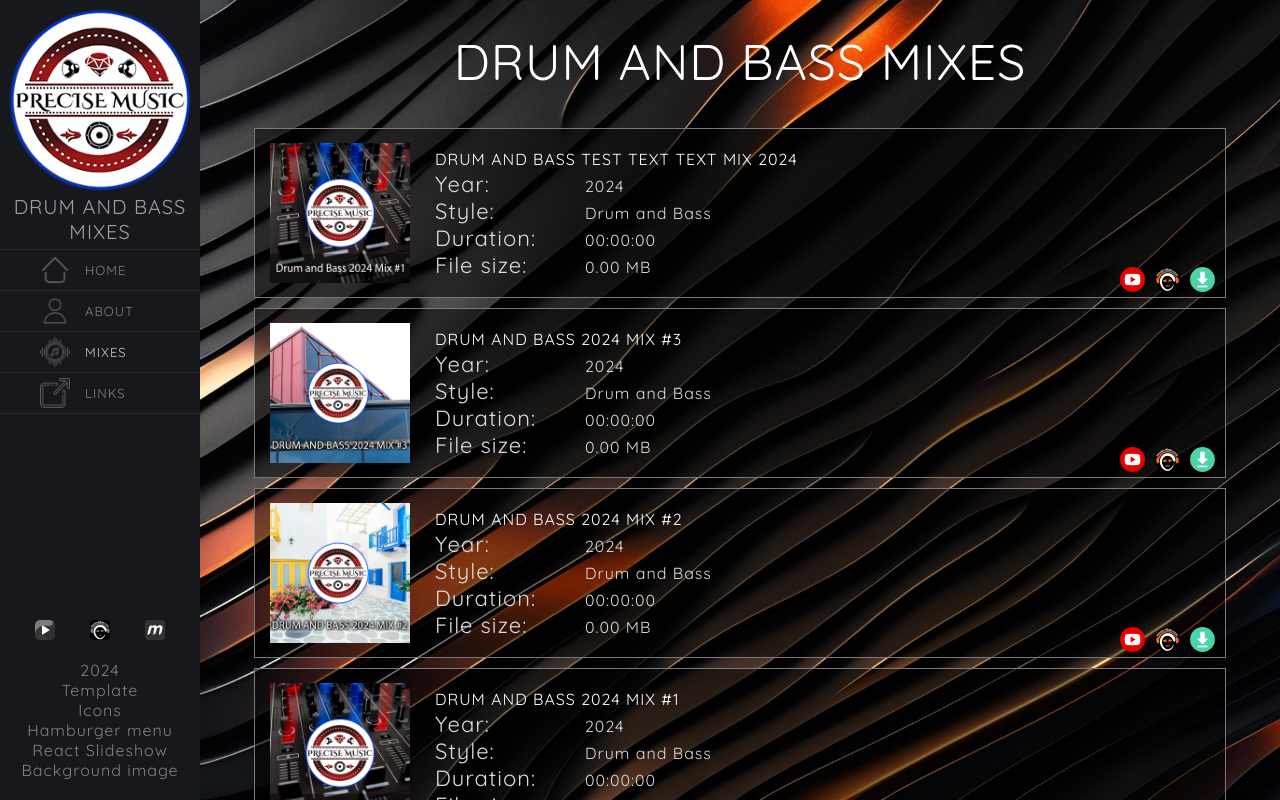
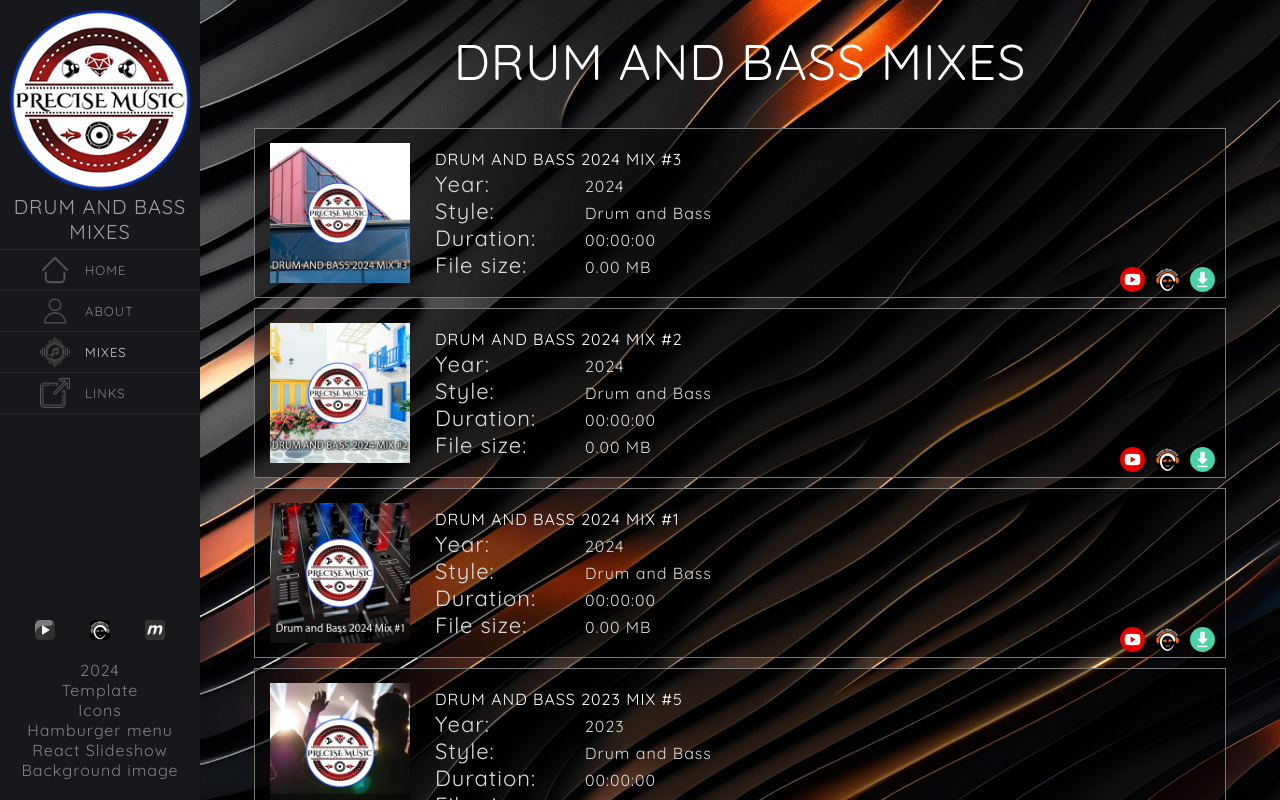
Before and after one commit to matejvalocky/precise-music-react, a React (Create React App) app: page /mixes in a window 1280 px wide. Built offline with nearby package versions, Linux system fonts and the light colour scheme.

Commit message:
zmazanie prvého testovacieho objektu v poli v list.js

```diff
--- a/src/components/list.js
+++ b/src/components/list.js
@@ -1,19 +1,11 @@
 const list = [
   {
-      id: 39,
+    id: 38,
     year: 2024,
-      url:"",
+    url: "https://drive.google.com/file/d/1e5DlYqGKfQPwrcv8Nrm9aNUo_j2F74KO/view?usp=drive_link",
     author: "Precise Music",
-      title: "Drum and Bass TEST text text Mix 2024",
-      cover: require("./images/covers/2024-01-mix.jpg") ,
-      // tracks:   `<div class='track'>
-      //             <div class='trackNumber'>000</div>
-      //             <div class='trackSeparator'>|</div>
-      //             <div class='trackArtist'>Track Artist</div>
-      //             <div class='trackDash'>-</div>
-      //             <div class='trackName'>Track Name</div>
-      //         </div>`,
-
+    title: "Drum and Bass 2024 Mix #3",
+    cover: require("./images/covers/2024-03-mix.jpg"),
     tracks: `<div class='track'><div class='trackNumber'>001</div><div class='trackSeparator'>|</div><div class='trackArtist'>Edit </div><div class='trackDash'>-</div><div class='trackName'> A Whole Thang</div></div>
             <div class='track'><div class='trackNumber'>002</div><div class='trackSeparator'>|</div><div class='trackArtist'>dotdash </div><div class='trackDash'>-</div><div class='trackName'> Other Side</div></div>
             <div class='track'><div class='trackNumber'>003</div><div class='trackSeparator'>|</div><div class='trackArtist'>Molecular </div><div class='trackDash'>-</div><div class='trackName'> The Funk Out (ft. Carasel)</div></div>
@@ -26,19 +18,6 @@ const list = [
             <div class='track'><div class='trackNumber'>010</div><div class='trackSeparator'>|</div><div class='trackArtist'>Waeys & Molecular </div><div class='trackDash'>-</div><div class='trackName'> Powerstream</div></div>
             <div class='track'><div class='trackNumber'>011</div><div class='trackSeparator'>|</div><div class='trackArtist'>Hiraeth </div><div class='trackDash'>-</div><div class='trackName'> Between Old And New (HumaNature Remix)</div></div>
             `,
-      youtube: "",
-      spotify: "",
-      housemixes: ""
-    },
-
-  {
-    id: 38,
-    year: 2024,
-    url: "https://drive.google.com/file/d/1e5DlYqGKfQPwrcv8Nrm9aNUo_j2F74KO/view?usp=drive_link",
-    author: "Precise Music",
-    title: "Drum and Bass 2024 Mix #3",
-    cover: require("./images/covers/2024-03-mix.jpg"),
-    tracks: "001---Edit - A Whole Thang<br>002---dotdash - Other Side<br>003---Molecular - The Funk Out (ft. Carasel)<br>004---Creatures, Ill Truth & ZeroZero - Knife Slice<br>005---KRÆK - Footprint (Fre4knc Remix)<br>006---Kyrist - Arroyo<br>007---Resslek - Squad<br>008---Skeptical - Thru My Head<br>009---T❯I & Inja - Flick the Switch (Waeys Remix)<br>010---Waeys & Molecular - Powerstream<br> 011---Hiraeth - Between Old And New (HumaNature Remix)<br>",
     youtube: "https://youtu.be/EC5EE1umwxE",
     spotify: "",
     housemixes: "https://www.house-mixes.com/profile/PreciseMusic/drum-and-bass-2024-mix-3",
```
Lines whose indentation alone changed are shown as unchanged.
